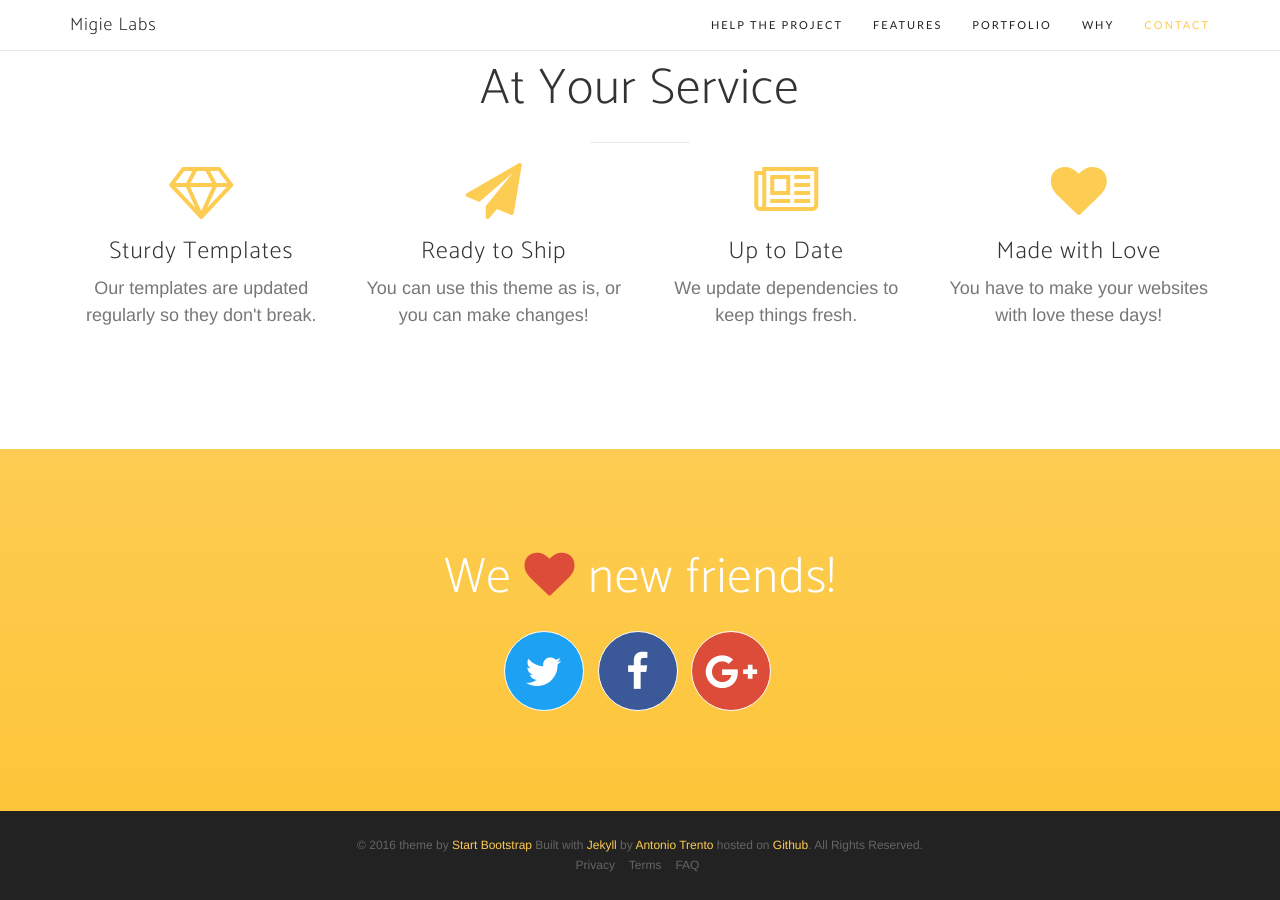
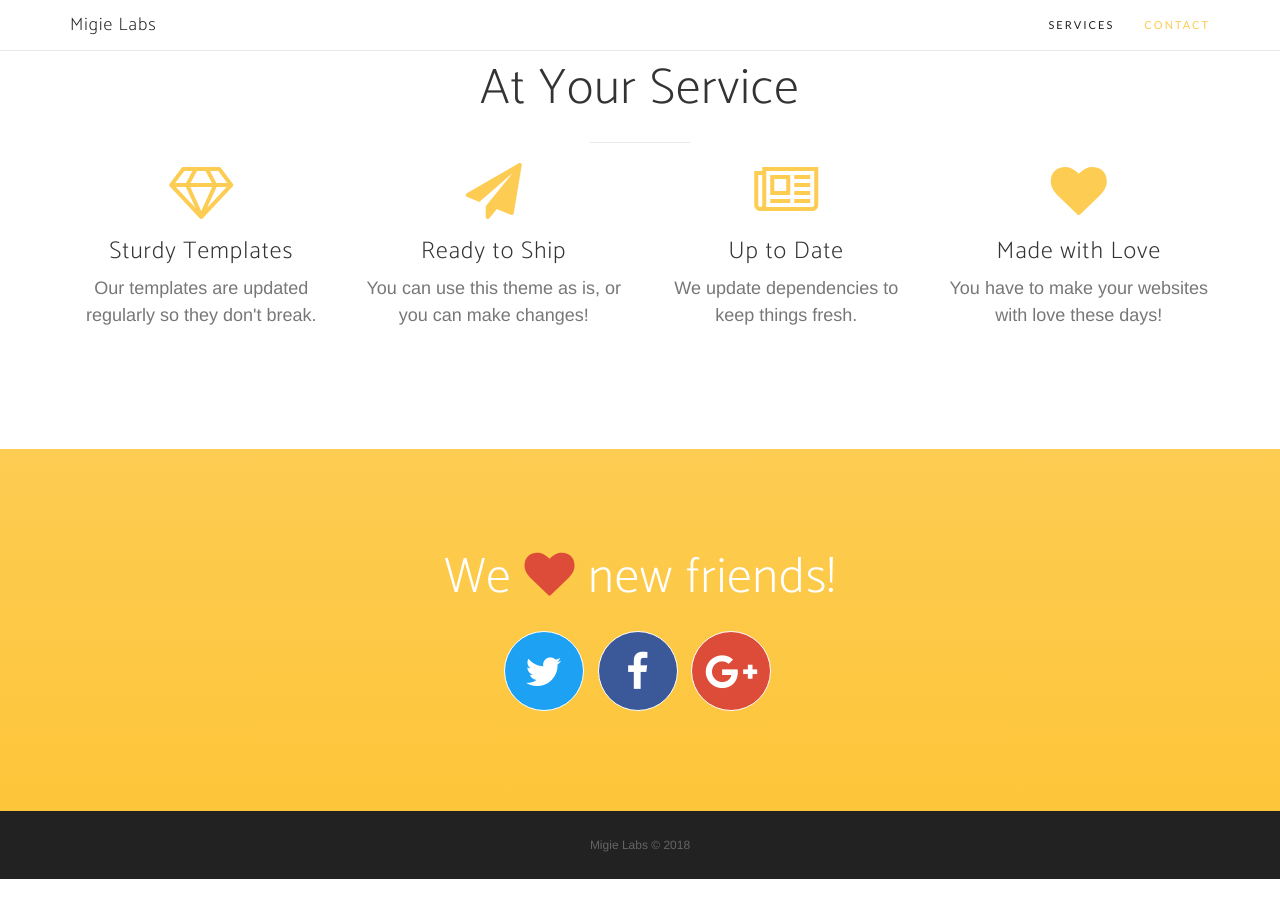
Before and after one commit to MigieLabs/MigieLabs.github.io, a Jekyll site: the page built from index.html, in a window 1280 px wide and 900 px high, scrolled down 958 px. Built offline with Jekyll 4.4.1, drawn with Linux system fonts in a browser that asks for light colours; nearby versions of some CDN libraries; some web fonts are replaced; the list of posts is cut into pages by our own code; after the commit the page ends 1837 px from its top, so only the background shows below that.

Commit message:
clean up footer and nav

```diff
--- a/_includes/contact.html
+++ b/_includes/contact.html
@@ -24,8 +24,8 @@
 </section>
 <footer>
     <div class="container">
-        <p>&copy; 2016 theme by <a rel="nofollow" target="blank" href="https://startbootstrap.com/template-overviews/new-age/">Start Bootstrap</a> Built with <a target="_blank" rel="nofollow" href="https://jekyllrb.com/">Jekyll</a> by <a target="_blank" rel="nofollow" href="https://it.linkedin.com/in/antoniotrento">Antonio Trento</a> hosted on <a target="_blank" rel="nofollow" href="https://github.com/jekynewage/jekynewage.github.io">Github</a>. All Rights Reserved.</p>
-        <ul class="list-inline">
+        <p>Migie Labs &copy; 2018</p>
+        <!-- <ul class="list-inline">
             <li>
                 <a href="#">Privacy</a>
             </li>
@@ -35,6 +35,6 @@
             <li>
                 <a href="#">FAQ</a>
             </li>
-        </ul>
+        </ul> -->
     </div>
 </footer>
--- a/_includes/nav.html
+++ b/_includes/nav.html
@@ -11,17 +11,14 @@
         <!-- Collect the nav links, forms, and other content for toggling -->
         <div class="collapse navbar-collapse" id="bs-example-navbar-collapse-1">
             <ul class="nav navbar-nav navbar-right">
-              <li>
-                  <a class="page-scroll" href="/funds">Help the project</a>
-              </li>
+                <!-- <li>
+                    <a class="page-scroll" href="#features"></a>
+                </li> -->
+                <!-- <li>
+                    <a class="page-scroll" href="#portfolio">Portfolio</a>
+                </li> -->
                 <li>
-                    <a class="page-scroll" href="#features">Features</a>
-                </li>
-                <li>
-                    <a class="page-scroll" href="#portfolio">Portfolio</a>
-                </li>
-                <li>
-                    <a class="page-scroll" href="#why">Why</a>
+                    <a class="page-scroll" href="#why">Services</a>
                 </li>
                 <li>
                     <a class="page-scroll" href="#contact">Contact</a>
```
